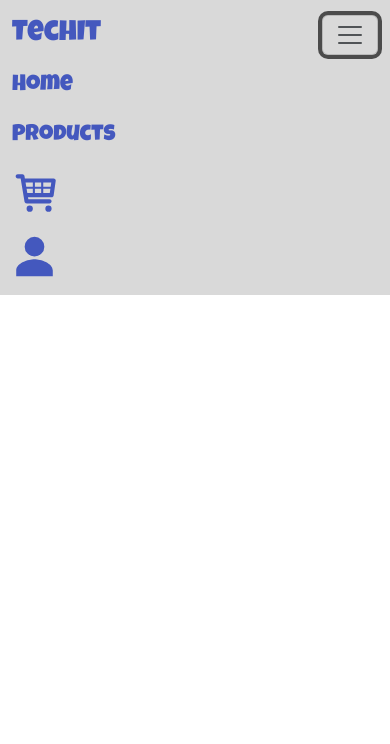
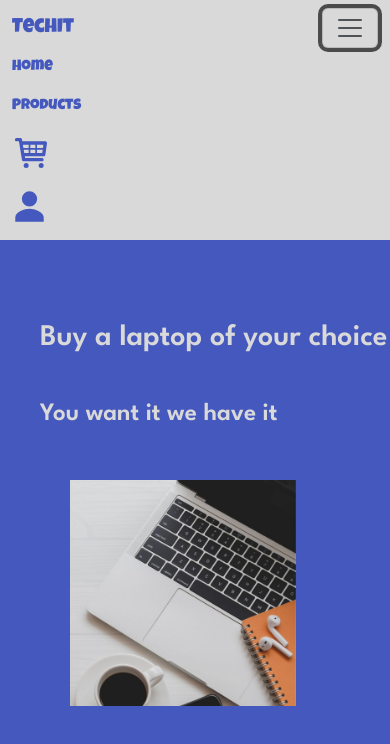
Before and after one commit to Sha7hid/TechIt, a Next.js app in the folder techit/: page / in a window 390 px wide. Both pictures are taken after a click on the button 350 px from the left and 34 px from the top of the page. Shown: the top 744 px of the page. Built offline with nearby package versions, Linux system fonts and the light colour scheme.

Commit message:
homepage responsiveness completed

```diff
--- a/techit/src/app/globals.css
+++ b/techit/src/app/globals.css
@@ -1,3 +1,6 @@
 @tailwind base;
 @tailwind components;
 @tailwind utilities;
+::-webkit-scrollbar {
+   display: none;
+  }
--- a/techit/src/app/home.module.css
+++ b/techit/src/app/home.module.css
@@ -13,3 +13,70 @@
 .custom:hover{
     font-size: 1.5rem;
 }
+.container{
+    display: flex;
+    flex-direction: column;
+    justify-content: start;
+    align-items: center;
+    height:100vh;
+    width: 100%;
+    background-color: #4458BE;
+
+}
+.title{
+    font-size: 4rem;
+    color: #D9D9D9;
+    margin-top: 130px;
+    margin-left: 50px;
+}
+.para{
+    font-size: 2.2rem;
+    margin-top: 80px;
+    color: #D9D9D9;
+    margin-left: 50px;
+}
+.image{
+    margin-top: 50px;
+    margin-left: 70px;
+    object-fit: contain;
+    height: 520px;
+    width: 620px;
+}
+@media (min-width: 360px) and (max-width:975px ) {
+.title{
+    font-size: 30px;
+    margin-top: 80px;
+    margin-left: 40px;
+}
+.para{
+    font-size: 25px;
+    margin-top: 40px;
+    margin-left: 40px;
+}
+.image{
+    margin-top: 30px;
+    width: 250px;
+    height: 345px;
+}
+.container{
+    justify-content: center;
+    height: fit-content;
+}
+.customHead{
+    font-size: 20px;
+}
+.custom{
+    font-size: 15px;
+}
+}
+  @media (min-height:739px){
+    .image{
+        height: 650px;
+
+    }
+  }
+  @media (min-width:980px){
+    .image{
+        width: 420px;
+    }
+  }
--- a/techit/src/app/page.js
+++ b/techit/src/app/page.js
@@ -3,12 +3,16 @@ import Container from "react-bootstrap/Container";
 import Nav from "react-bootstrap/Nav";
 import Navbar from "react-bootstrap/Navbar";
 import "bootstrap/dist/css/bootstrap.min.css";
-import { luck } from "@/fonts";
+import { luck,spartan } from "@/fonts";
 import styles from "./home.module.css";
-import {TiShoppingCart} from 'react-icons/ti';
-import {IoPersonSharp} from 'react-icons/io5'
+import { TiShoppingCart } from "react-icons/ti";
+import { IoPersonSharp } from "react-icons/io5";
+import { Row ,Col} from "react-bootstrap";
+import Image from "next/image";
+import title from '../../public/title.jpg'
 export default function Home() {
   return (
+    <>
       <Navbar collapseOnSelect expand="lg" className={styles.customColor}>
         <Container className={luck.className}>
           <Navbar.Brand href="#home" className={styles.customHead}>
@@ -27,14 +31,33 @@ export default function Home() {
             </Nav>
             <Nav>
               <Nav.Link className={styles.custom} href="#deets">
-              <span><TiShoppingCart size={50}/></span>
+                <span>
+                  <TiShoppingCart size={40} />
+                </span>
               </Nav.Link>
               <Nav.Link className={styles.custom} href="#memes">
-            <span><IoPersonSharp size={45}/></span>
+                <span>
+                  <IoPersonSharp size={35} />
+                </span>
               </Nav.Link>
             </Nav>
           </Navbar.Collapse>
         </Container>
       </Navbar>
+      <main className={styles.container}>
+        <Row>
+          <Col lg={6}>
+          <div className={spartan.className}>
+        <h1 className={styles.title}>Buy a laptop of your choice</h1>
+        <p className={styles.para}>You want it we have it</p>
+        </div>
+          </Col>
+          <Col lg={6} className={styles.image}>
+            <Image src={title} height={600} width={450}/>
+          </Col>
+        </Row>
+
+      </main>
+    </>
   );
 }
--- a/techit/src/fonts.js
+++ b/techit/src/fonts.js
@@ -1,5 +1,8 @@
-import { Luckiest_Guy } from "@next/font/google"
+import { Luckiest_Guy,League_Spartan } from "@next/font/google"
 export const luck = Luckiest_Guy({
-    variable: '--title-font' ,
     subsets: ['latin'],
     weight: '400'})
+    export const spartan = League_Spartan({
+        subsets: ['latin'],
+        weight: '600'
+    })
```
Also changed, not shown: techit/public/title.jpg (added). Lines whose indentation alone changed are shown as unchanged.
